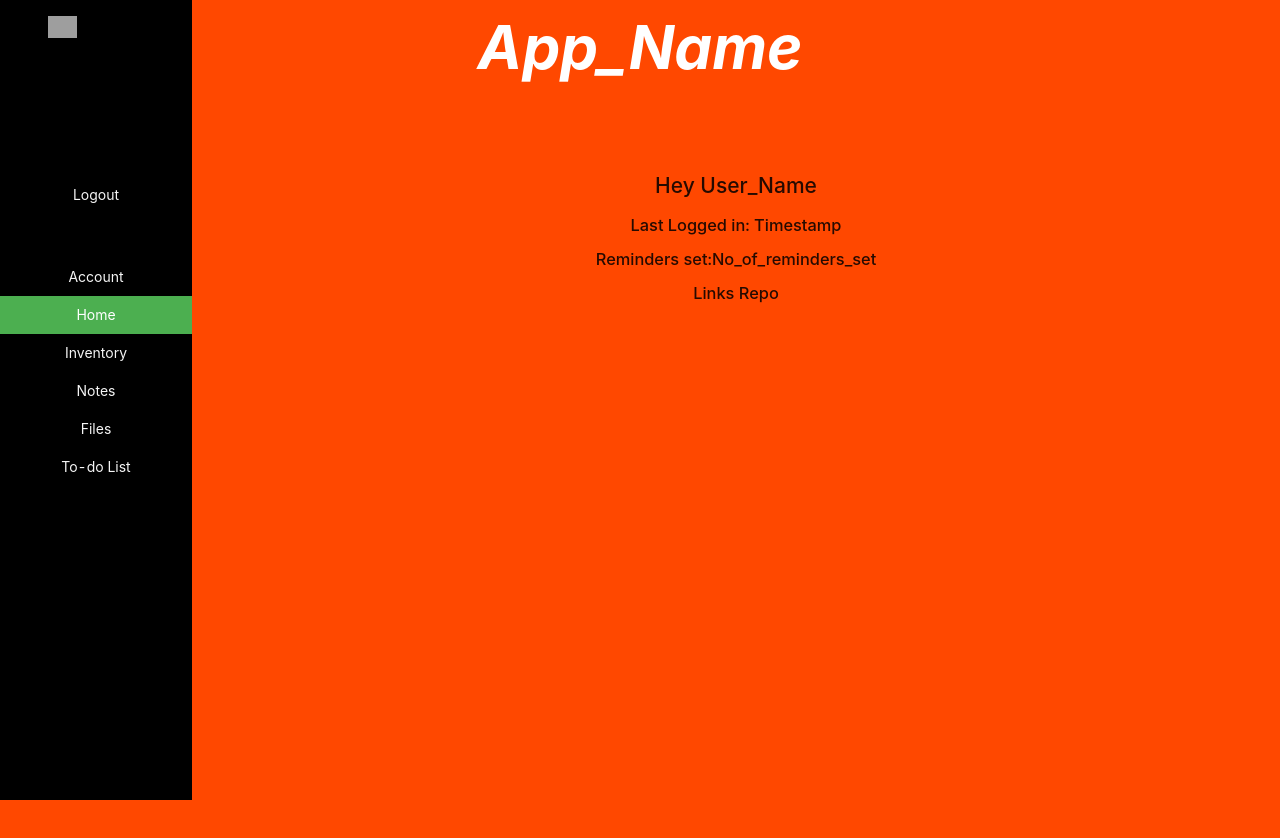
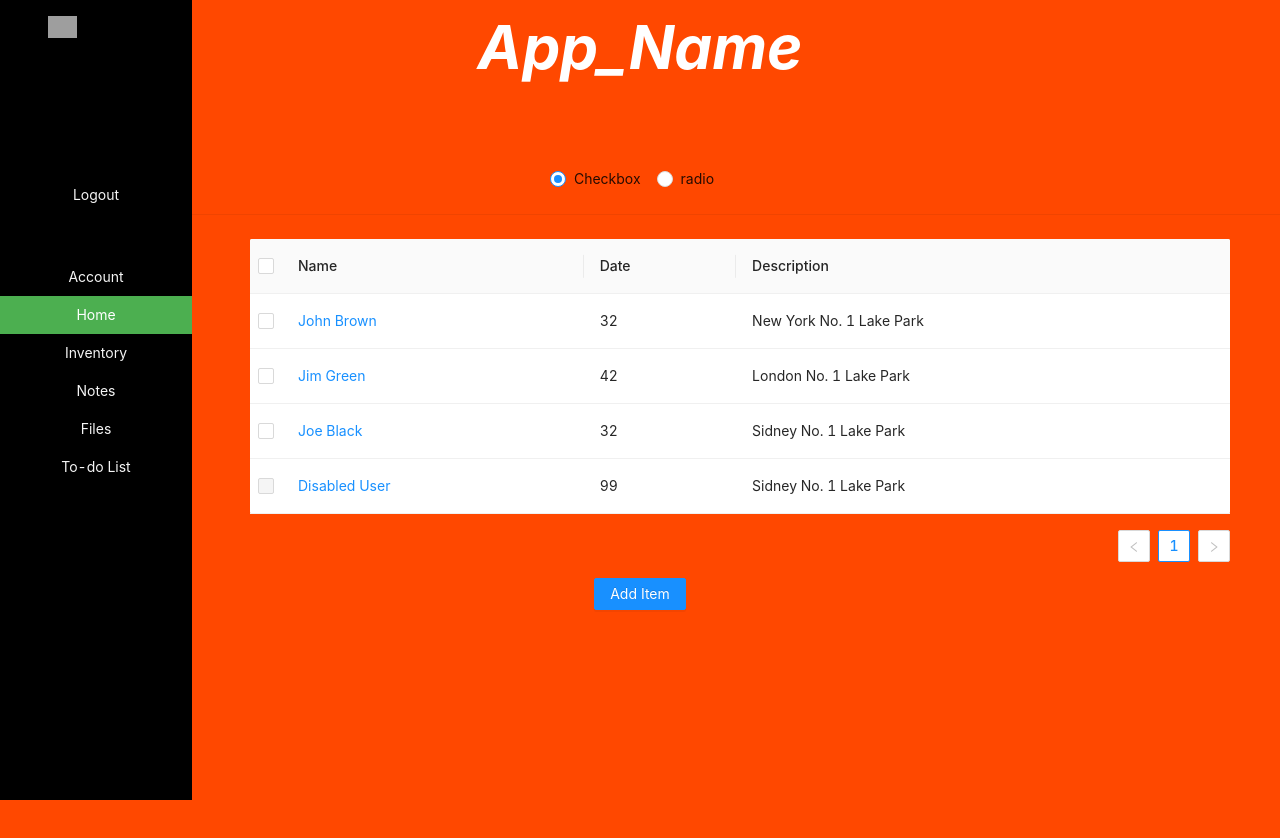
Before and after one commit to ReadingSteiner122/Track-and-Trigger, a React (Create React App) app in the folder oop-app/: page /dashboard/to-do in a window 1280 px wide. Shown: the top 838 px of the page. After the commit the page ends 800 px from the top, so only its background shows below. Built offline with nearby package versions, Linux system fonts and the light colour scheme; grey boxes are pictures that could not be loaded.

Commit message:
ToDoList edited

```diff
--- a/oop-app/src/App.js
+++ b/oop-app/src/App.js
@@ -16,6 +16,7 @@ import 'antd/dist/antd.css';
 import Register from "./OutsideApp/Register/Register";
 import ForgotPassword1 from "./OutsideApp/ForgotPassword/ForgotPassword1";
 import ForgotPassword2 from "./OutsideApp/ForgotPassword/ForgotPassword2";
+import AToDo from "./InsideApp/Pages/ToDo List/AToDo";
 
 function App() {
   return (
--- /dev/null
+++ b/oop-app/src/InsideApp/Pages/ToDo List/AToDo.js
@@ -0,0 +1,91 @@
+import React, { useState } from 'react';
+import ReactDOM from 'react-dom';
+import { Table, Radio, Divider, Button } from 'antd';
+import 'antd/dist/antd.css';
+
+const columns = [
+  {
+    title: 'Name',
+    dataIndex: 'name',
+    render: (text) => <a>{text}</a>,
+  },
+  {
+    title: 'Date',
+    dataIndex: 'date',
+  },
+  {
+    title: 'Description',
+    dataIndex: 'desc',
+  },
+];
+const data = [
+  {
+    key: '1',
+    name: 'John Brown',
+    date: 32,
+    desc: 'New York No. 1 Lake Park',
+  },
+  {
+    key: '2',
+    name: 'Jim Green',
+    date: 42,
+    desc: 'London No. 1 Lake Park',
+  },
+  {
+    key: '3',
+    name: 'Joe Black',
+    date: 32,
+    desc: 'Sidney No. 1 Lake Park',
+  },
+  {
+    key: '4',
+    name: 'Disabled User',
+    date: 99,
+    desc: 'Sidney No. 1 Lake Park',
+  },
+]; // rowSelection object indicates the need for row selection
+
+const rowSelection = {
+  onChange: (selectedRowKeys, selectedRows) => {
+    console.log(`selectedRowKeys: ${selectedRowKeys}`, 'selectedRows: ', selectedRows);
+  },
+  getCheckboxProps: (record) => ({
+    disabled: record.name === 'Disabled User',
+    // Column configuration not to be checked
+    name: record.name,
+  }),
+};
+
+const AToDo = () => {
+  const [selectionType, setSelectionType] = useState('checkbox');
+  return (
+    <div>
+      <Radio.Group
+        onChange={({ target: { value } }) => {
+          setSelectionType(value);
+        }}
+        value={selectionType}
+      >
+        <Radio value="checkbox">Checkbox</Radio>
+        <Radio value="radio">radio</Radio>
+      </Radio.Group>
+
+      <Divider />
+    <div style={{marginLeft:250, marginRight:50}}>
+      <Table
+        rowSelection={{
+          type: selectionType,
+          ...rowSelection,
+        }}
+        columns={columns}
+        dataSource={data}
+      />
+    </div>
+    <Button type="primary">
+          Add Item
+        </Button>
+    </div>
+  );
+};
+
+export default AToDo;
--- a/oop-app/src/InsideApp/Pages/ToDo List/ToDo.js
+++ b/oop-app/src/InsideApp/Pages/ToDo List/ToDo.js
@@ -4,6 +4,7 @@ import '../../Style.css'
 import Navbar from '../../Navbar'
 import Header from '../../Header'
 import Content from '../../Content'
+import AToDo from './AToDo'
 
 class ToDo extends React.Component{
     render(){
@@ -11,7 +12,9 @@ class ToDo extends React.Component{
             <div>
                 <Navbar/>
                 <Header/>
-                <Content/>
+                <div>
+                    <AToDo />
+                </div>
             </div>
         )
     }
--- a/oop-app/src/OutsideApp/Login/Alogin.js
+++ b/oop-app/src/OutsideApp/Login/Alogin.js
@@ -77,7 +77,7 @@ const Alogin = (props) => {
         </Button>
       </Form.Item>
     </Form>
-    <div style={{marginLeft:450}}>
+    <div style={{marginLeft:450}} onClick={() => history.push("/forgot1")}>
     <Button type="primary">
           Forgot Password
         </Button>
```
